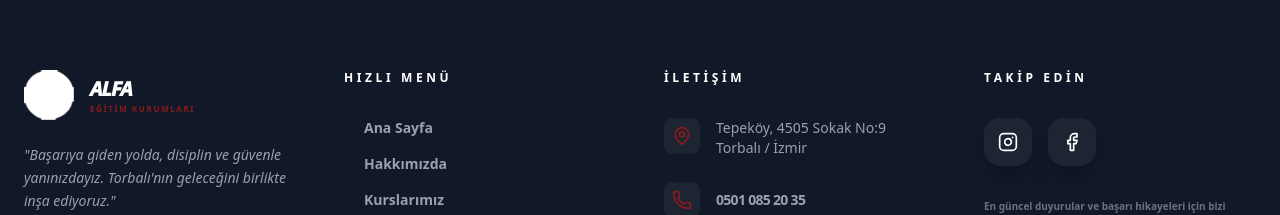
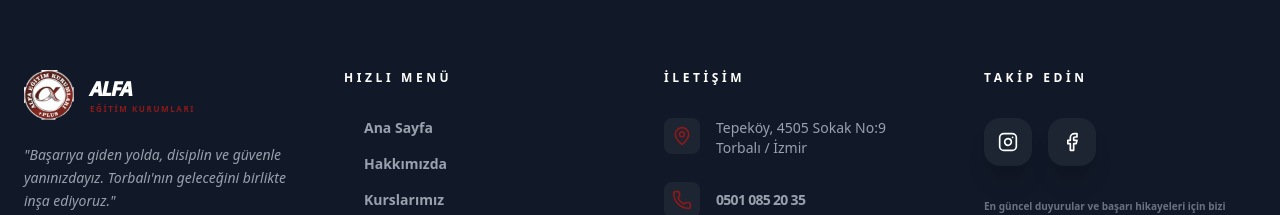
Before and after one commit to Halil-Dev/alfa-egitim-kurumlari, a Next.js app: page /iletisim in a window 1280 px wide. Shown: the part 2408-2623 px from the top of the page. Built offline with nearby package versions, Linux system fonts and the light colour scheme.

Commit message:
footer kismindaki hatalar duzeltildi

```diff
--- a/src/components/Footer.tsx
+++ b/src/components/Footer.tsx
@@ -16,7 +16,7 @@ const Footer = () => {
                 alt="Alfa Logo"
                 width={50}
                 height={50}
-                className="brightness-0 invert"
+                className=""
               />
               <div className="flex flex-col">
                 <span className="font-[1000] text-xl tracking-tighter italic uppercase">ALFA</span>
```
